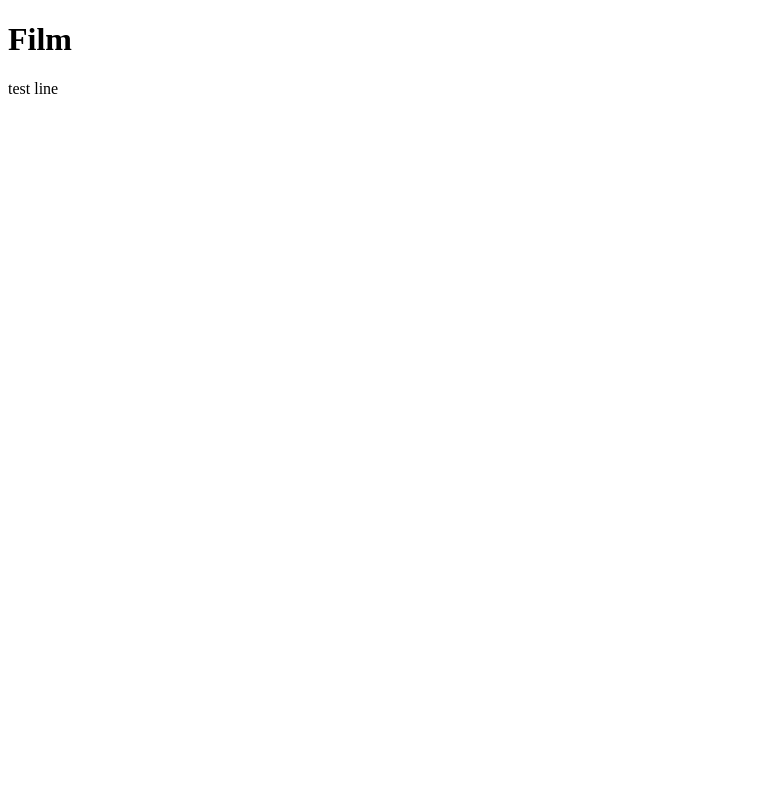
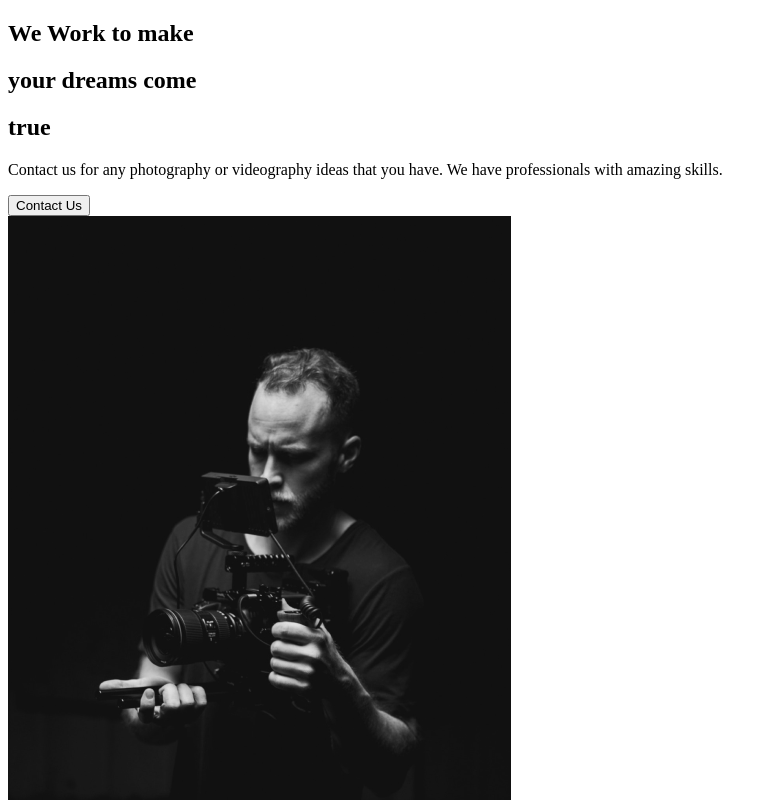
Before and after one commit to RafaelDe-Leon/Capture, a React (Create React App) app: page / in a window 1280 px wide. Shown: the top 800 px of the page, without its empty margins (0-777 px from the left). Built offline with nearby package versions, Linux system fonts and the light colour scheme.

Commit message:
about section

```diff
--- a/src/App.js
+++ b/src/App.js
@@ -1,8 +1,10 @@
+import React from 'react';
+// Import Pages
+import AboutUs from './pages/AboutUs';
 function App() {
   return (
     <div className='App'>
-      <h1>Film</h1>
-      <p>test line</p>
+      <AboutUs />
     </div>
   );
 }
--- /dev/null
+++ b/src/components/AboutSection.js
@@ -0,0 +1,35 @@
+import React from 'react';
+import home1 from '../img/home1.png';
+
+const AboutSection = () => {
+  return (
+    <div>
+      <div className='description'>
+        <div className='title'>
+          <div className='hide'>
+            <h2>We Work to make</h2>
+          </div>
+          <div className='hide'>
+            <h2>
+              your <span>dreams</span> come
+            </h2>
+          </div>
+          <div className='hide'>
+            <h2>true</h2>
+          </div>
+        </div>
+
+        <p>
+          Contact us for any photography or videography ideas that you have. We
+          have professionals with amazing skills.
+        </p>
+        <button>Contact Us</button>
+        <div className='image'>
+          <img src={home1} alt='guy with a camera' />
+        </div>
+      </div>
+    </div>
+  );
+};
+
+export default AboutSection;
--- /dev/null
+++ b/src/pages/AboutUs.js
@@ -0,0 +1,9 @@
+import React from 'react';
+//Page Components
+import AboutSection from '../components/AboutSection';
+
+const AboutUs = () => {
+  return <AboutSection />;
+};
+
+export default AboutUs;
```
Also changed, not shown: 1 other file (tests, documents, lock files or other folders).
